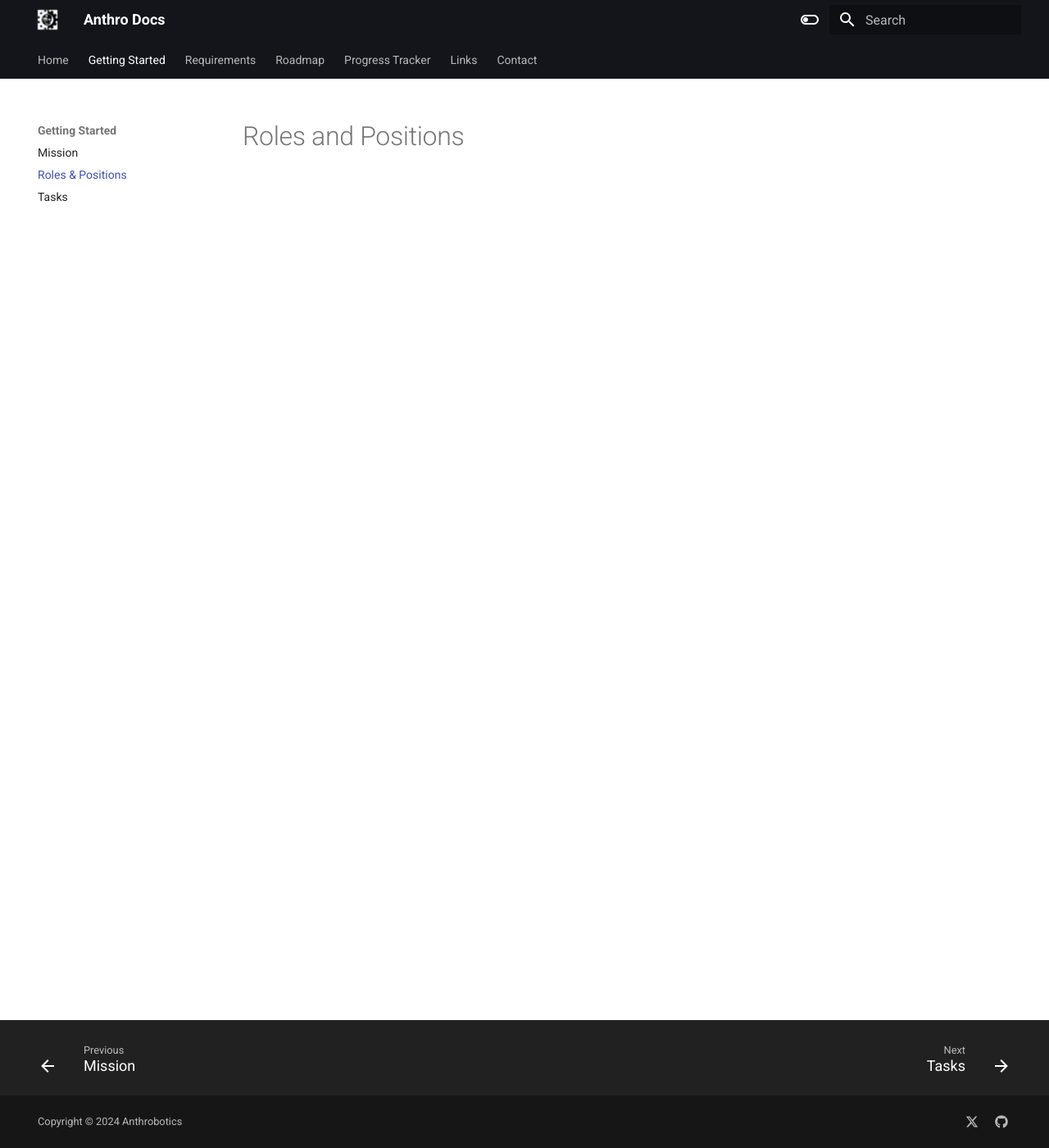
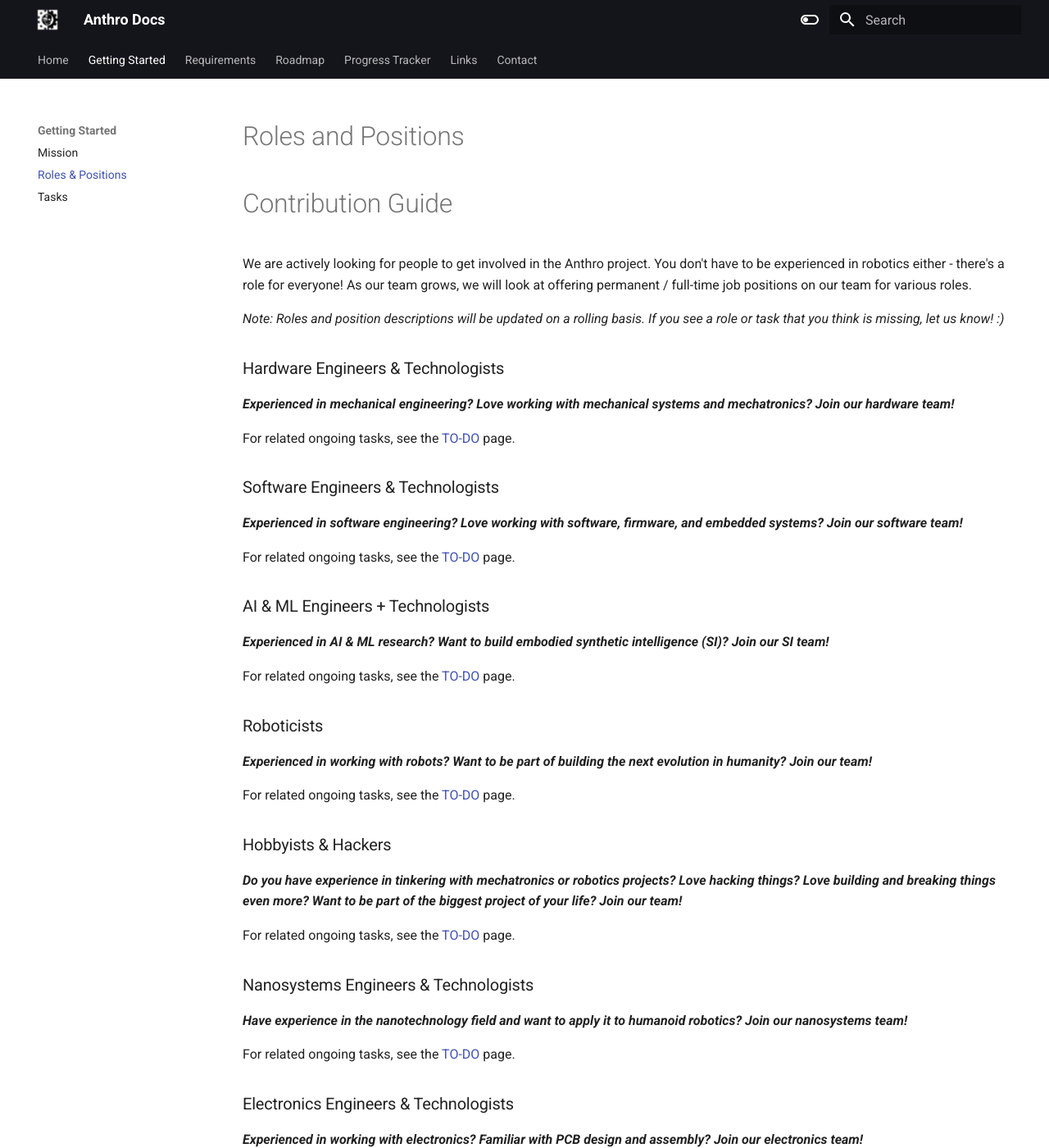
Before and after one commit to Anthrobotics/anthro-docs, an MkDocs documentation site: the page built from docs/getting started/roles & positions.md, in a window 1280 px wide and 1400 px high. Shown: the whole window at 82% size. Built offline with MkDocs 1.6.1 and Material for MkDocs 9.7.7, drawn with Linux system fonts in a browser that asks for light colours; some of the changed text lies outside the part shown.

Commit message:
Update roles & positions.md

```diff
--- a/docs/getting started/roles & positions.md
+++ b/docs/getting started/roles & positions.md
@@ -1 +1,87 @@
 # Roles and Positions
+
+# Contribution Guide
+
+We are actively looking for people to get involved in the Anthro project. You don't have to be experienced in robotics either - there's a role for everyone! As our team grows, we will look at offering permanent / full-time job positions on our team for various roles.
+
+*Note: Roles and position descriptions will be updated on a rolling basis. If you see a role or task that you think is missing, let us know! :)*
+
+### Hardware Engineers & Technologists
+
+***Experienced in mechanical engineering? Love working with mechanical systems and mechatronics? Join our hardware team!***
+
+For related ongoing tasks, see the [TO-DO](TO-DO.md#hardware) page.
+
+### Software Engineers & Technologists
+
+***Experienced in software engineering? Love working with software, firmware, and embedded systems? Join our software team!***
+
+For related ongoing tasks, see the [TO-DO](TO-DO.md#software) page.
+
+### AI & ML Engineers + Technologists
+
+***Experienced in AI & ML research? Want to build embodied synthetic intelligence (SI)? Join our SI team!***
+
+For related ongoing tasks, see the [TO-DO](TO-DO.md#SI) page.
+
+### Roboticists
+
+***Experienced in working with robots? Want to be part of building the next evolution in humanity? Join our team!***
+
+For related ongoing tasks, see the [TO-DO](TO-DO.md) page.
+
+### Hobbyists & Hackers
+
+***Do you have experience in tinkering with mechatronics or robotics projects? Love hacking things? Love building and breaking things even more? Want to be part of the biggest project of your life? Join our team!***
+
+For related ongoing tasks, see the [TO-DO](TO-DO.md#hacker) page.
+
+### Nanosystems Engineers & Technologists
+
+***Have experience in the nanotechnology field and want to apply it to humanoid robotics? Join our nanosystems team!***
+
+For related ongoing tasks, see the [TO-DO](TO-DO.md#nano) page.
+
+### Electronics Engineers & Technologists
+
+***Experienced in working with electronics? Familiar with PCB design and assembly? Join our electronics team!***
+
+For related ongoing tasks, see the [TO-DO](TO-DO.md#electronics) page.
+
+### Electrical Engineers & Technologists
+
+***Experienced in electrical work or power engineering? We need your expertise!***
+
+For related ongoing tasks, see the [TO-DO](TO-DO.md#electrical) page.
+
+### Motor & Drive System Techs
+
+***Are you experienced in motor or actuator design? Want to build the world's safest and most capable robots? Join our team!***
+
+### Sculptors
+
+### Prosthetic Makers & Techs
+
+### Fursuit Makers
+
+### 2D & 3D Digital Artists
+
+### Industrial Designers
+
+## Marketing & Social Media
+
+### Technical Writers
+
+### Influencers
+
+### Content Creators
+
+### Brand Designers
+
+## Legal
+
+### Lawyers
+
+### Export / Customs Experts
+
+### Privacy Experts
```
